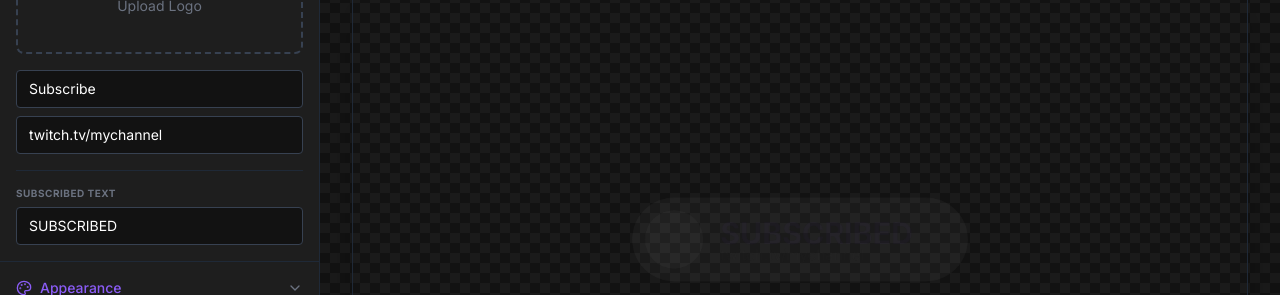
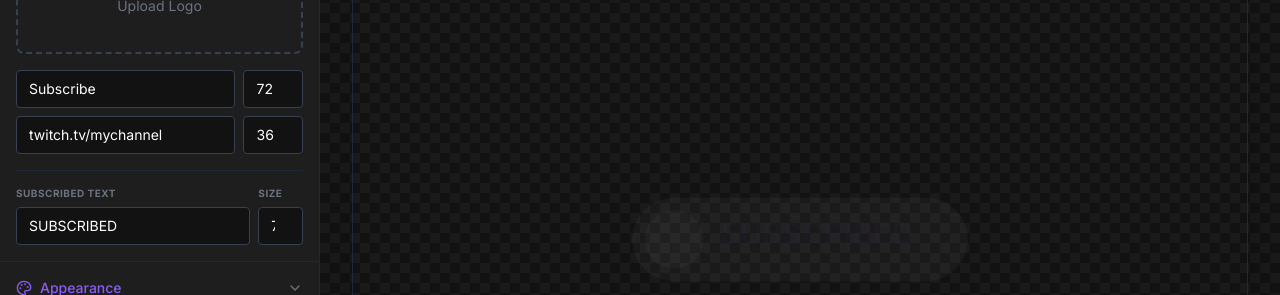
Before and after one commit to Istalry/CallToActionVideo, a React (Vite) app: page / in a window 1280 px wide. Shown: the part 239-534 px from the top of the page. Built offline with nearby package versions, Linux system fonts and the light colour scheme.

Commit message:
Add text size control + fix noise particles

```diff
--- a/src/features/editor/Controls.tsx
+++ b/src/features/editor/Controls.tsx
@@ -20,6 +20,9 @@ export const Controls: React.FC = () => {
         cursor, setCursor,
         particles, setParticles,
         subscribedText, setSubscribedText,
+        primaryTextSize, setPrimaryTextSize,
+        underTextSize, setUnderTextSize,
+        subscribedTextSize, setSubscribedTextSize,
         resolution, setResolution,
         superSampling, setSuperSampling
     } = useStore();
@@ -89,25 +92,59 @@ export const Controls: React.FC = () => {
                         )}
 
                         <div className="space-y-2">
+                            <div className="flex gap-2">
                                 <Input
+                                    className="flex-1"
                                     value={primaryText}
                                     onChange={(e) => setPrimaryText(e.target.value)}
                                     placeholder="Header Text"
                                 />
+                                <div className="w-16">
                                     <Input
+                                        type="number"
+                                        value={primaryTextSize}
+                                        onChange={(e) => setPrimaryTextSize(parseInt(e.target.value))}
+                                        placeholder="Size"
+                                    />
+                                </div>
+                            </div>
+                            <div className="flex gap-2">
+                                <Input
+                                    className="flex-1"
                                     value={underText}
                                     onChange={(e) => setUnderText(e.target.value)}
                                     placeholder="Sub-text"
                                 />
+                                <div className="w-16">
+                                    <Input
+                                        type="number"
+                                        value={underTextSize}
+                                        onChange={(e) => setUnderTextSize(parseInt(e.target.value))}
+                                        placeholder="Size"
+                                    />
+                                </div>
+                            </div>
                         </div>
 
                         <div className="pt-2 border-t border-gray-800">
+                            <div className="flex gap-2">
                                 <Input
+                                    className="flex-1"
                                     label="Subscribed Text"
                                     value={subscribedText}
                                     onChange={(e) => setSubscribedText(e.target.value)}
                                     placeholder="Subscribed Text"
                                 />
+                                <div className="w-16">
+                                    <Input
+                                        label="Size"
+                                        type="number"
+                                        value={subscribedTextSize}
+                                        onChange={(e) => setSubscribedTextSize(parseInt(e.target.value))}
+                                        placeholder="Size"
+                                    />
+                                </div>
+                            </div>
                         </div>
                     </div>
                 </Section>
@@ -380,6 +417,22 @@ export const Controls: React.FC = () => {
                                         onChange={(e) => setParticles({ noiseScale: parseInt(e.target.value) })}
                                     />
                                 </div>
+                                <div className="grid grid-cols-2 gap-4">
+                                    <Input
+                                        label="Seed"
+                                        type="number"
+                                        value={particles.seed}
+                                        onChange={(e) => setParticles({ seed: parseInt(e.target.value) })}
+                                    />
+                                    <div className="flex items-end">
+                                        <button
+                                            className="h-[34px] w-full bg-white/5 hover:bg-white/10 text-white text-xs rounded border border-gray-700 transition-colors"
+                                            onClick={() => setParticles({ seed: Math.floor(Math.random() * 100000) })}
+                                        >
+                                            Randomize Input
+                                        </button>
+                                    </div>
+                                </div>
 
                                 <div>
                                     <label className="text-xs text-gray-400 mb-2 block">Colors</label>
--- a/src/features/generator/renderLoop.ts
+++ b/src/features/generator/renderLoop.ts
@@ -1,6 +1,17 @@
 import type { CTAState } from '../../store/useStore';
 import { Easing } from '../../utils/easings';
-import { noise2D } from '../../utils/noise';
+import { createNoise2D } from '../../utils/noise';
+
+let cachedSeed: number | null = null;
+let noiseFn: ((x: number, y: number) => number) | null = null;
+
+const getNoise = (seed: number) => {
+    if (cachedSeed !== seed || !noiseFn) {
+        noiseFn = createNoise2D(seed);
+        cachedSeed = seed;
+    }
+    return noiseFn;
+};
 
 export interface RenderAssets {
     image: HTMLImageElement | null;
@@ -35,6 +46,7 @@ export const renderFrame = (
     const globalRenderScale = scale; // Capture global scale to avoid shadowing
     const {
         primaryText, underText, subscribedText,
+        primaryTextSize, underTextSize, subscribedTextSize,
         format, imageTransform,
         ctaColors, subscribedColors, roundness,
         animation, cursor, particles
@@ -180,8 +192,8 @@ export const renderFrame = (
     const textX = x + 200;
     const textCenterY = y + boxH / 2;
     const textGap = 15;
-    const primaryHeight = 72 * 0.72; // ~52px
-    const underHeight = 36 * 0.72;   // ~26px
+    const primaryHeight = primaryTextSize * 0.72; // Cap height approx
+    const underHeight = underTextSize * 0.72;   // Cap height approx
     const totalHeight = primaryHeight + textGap + underHeight;
     const blockTopY = textCenterY - (totalHeight / 2);
 
@@ -193,13 +205,13 @@ export const renderFrame = (
 
     // Primary Text
     ctx.fillStyle = isClicked ? subscribedColors.text : ctaColors.text;
-    ctx.font = 'bold 72px Inter, sans-serif';
+    ctx.font = `bold ${isClicked ? subscribedTextSize : primaryTextSize}px Inter, sans-serif`;
     ctx.textBaseline = 'top';
     ctx.fillText(isClicked ? subscribedText : primaryText, drawX, blockTopY);
 
     // Under Text
     ctx.fillStyle = isClicked ? subscribedColors.underText : ctaColors.underText;
-    ctx.font = '36px Inter, sans-serif';
+    ctx.font = `${underTextSize}px Inter, sans-serif`;
     ctx.textBaseline = 'top';
     ctx.fillText(underText, drawX, blockTopY + primaryHeight + textGap);
 
@@ -237,10 +249,16 @@ export const renderFrame = (
         particlesRef.current.forEach((p) => {
             // Noise
             if (particles.noiseStrength > 0) {
-                const n = noise2D(p.x / particles.noiseScale, p.y / particles.noiseScale);
-                const angle = n * Math.PI * 2;
-                p.vx += Math.cos(angle) * particles.noiseStrength * 0.1;
-                p.vy += Math.sin(angle) * particles.noiseStrength * 0.1;
+                const noise = getNoise(particles.seed);
+                const nx = noise(p.x / particles.noiseScale, p.y / particles.noiseScale);
+                const ny = noise((p.x / particles.noiseScale) + 123.45, (p.y / particles.noiseScale) + 123.45); // Offset for independence
+
+                p.vx += nx * particles.noiseStrength * 0.1;
+                p.vy += ny * particles.noiseStrength * 0.1;
+
+                // Add Drag to prevent infinite acceleration
+                p.vx *= 0.95;
+                p.vy *= 0.95;
             }
 
             p.x += p.vx;
--- a/src/store/useStore.ts
+++ b/src/store/useStore.ts
@@ -2,7 +2,9 @@ import { create } from 'zustand';
 
 export interface CTAState {
     primaryText: string;
+    primaryTextSize: number;
     underText: string;
+    underTextSize: number;
     imageUrl: string | null;
     format: 'landscape' | 'portrait';
     imageTransform: { scale: number; x: number; y: number };
@@ -33,13 +35,18 @@ export interface CTAState {
         shape: 'square' | 'circle' | 'image';
         image: string | null;
         colors: string[];
+        seed: number;
     };
 
     subscribedText: string;
+    subscribedTextSize: number;
 
     setPrimaryText: (text: string) => void;
+    setPrimaryTextSize: (size: number) => void;
     setUnderText: (text: string) => void;
+    setUnderTextSize: (size: number) => void;
     setSubscribedText: (text: string) => void;
+    setSubscribedTextSize: (size: number) => void;
     setImageUrl: (url: string | null) => void;
     setImageTransform: (transform: Partial<{ scale: number; x: number; y: number }>) => void;
     setRoundness: (roundness: number) => void;
@@ -70,6 +77,7 @@ export interface CTAState {
         shape: 'square' | 'circle' | 'image';
         image: string | null;
         colors: string[];
+        seed: number;
     }>) => void;
 
     // Output Settings
@@ -81,8 +89,11 @@ export interface CTAState {
 
 export const useStore = create<CTAState>((set) => ({
     primaryText: 'Subscribe',
+    primaryTextSize: 72,
     underText: 'twitch.tv/mychannel',
+    underTextSize: 36,
     subscribedText: 'SUBSCRIBED',
+    subscribedTextSize: 72,
     imageUrl: null,
     imageTransform: { scale: 1, x: 0, y: 0 },
     ctaColors: {
@@ -120,15 +131,19 @@ export const useStore = create<CTAState>((set) => ({
         noiseScale: 100,
         shape: 'square',
         image: null,
-        colors: ['#ff0000', '#00ff00', '#0000ff', '#ffff00', '#8b5cf6']
+        colors: ['#ff0000', '#00ff00', '#0000ff', '#ffff00', '#8b5cf6'],
+        seed: 12345
     },
 
     resolution: '1080p',
     superSampling: 1,
 
     setPrimaryText: (text) => set({ primaryText: text }),
+    setPrimaryTextSize: (size) => set({ primaryTextSize: size }),
     setUnderText: (text) => set({ underText: text }),
+    setUnderTextSize: (size) => set({ underTextSize: size }),
     setSubscribedText: (text) => set({ subscribedText: text }),
+    setSubscribedTextSize: (size) => set({ subscribedTextSize: size }),
     setImageUrl: (url) => set({ imageUrl: url }),
     setImageTransform: (transform) => set((state) => ({ imageTransform: { ...state.imageTransform, ...transform } })),
     setRoundness: (roundness) => set({ roundness }),
--- a/src/utils/noise.ts
+++ b/src/utils/noise.ts
@@ -1,7 +1,18 @@
 // Simple 2D Noise implementation
 // Based on standard permutation table approach
 
-// Initialize PERM with random values on load
+function mulberry32(a: number) {
+    return function () {
+        var t = a += 0x6D2B79F5;
+        t = Math.imul(t ^ (t >>> 15), t | 1);
+        t ^= t + Math.imul(t ^ (t >>> 7), t | 61);
+        return ((t ^ (t >>> 14)) >>> 0) / 4294967296;
+    }
+}
+
+export const createNoise2D = (seed: number = Math.random()) => {
+    // Initialize PERM with random values based on seed
+    const rand = mulberry32(seed);
     const p = new Uint8Array(256);
     for (let i = 0; i < 256; i++) {
         p[i] = i;
@@ -9,7 +20,7 @@ for (let i = 0; i < 256; i++) {
 
     // Shuffle
     for (let i = 255; i > 0; i--) {
-    const r = Math.floor(Math.random() * (i + 1));
+        const r = Math.floor(rand() * (i + 1));
         const t = p[i];
         p[i] = p[r];
         p[r] = t;
@@ -30,7 +41,7 @@ function dot(g: number[], x: number, y: number) {
         return g[0] * x + g[1] * y;
     }
 
-export const noise2D = (xin: number, yin: number): number => {
+    return (xin: number, yin: number): number => {
         let n0, n1, n2; // Noise contributions from the three corners
         // Skew the input space to determine which simplex cell we're in
         const F2 = 0.5 * (Math.sqrt(3.0) - 1.0);
@@ -84,3 +95,7 @@ export const noise2D = (xin: number, yin: number): number => {
         // The result is scaled to return values in the interval [-1,1].
         return 70.0 * (n0 + n1 + n2);
     };
+};
+
+// Default instance for backward compatibility (optional)
+export const noise2D = createNoise2D();
```
Also changed, not shown: 1 other file (tests, documents, lock files or other folders). Lines whose indentation alone changed are shown as unchanged.
